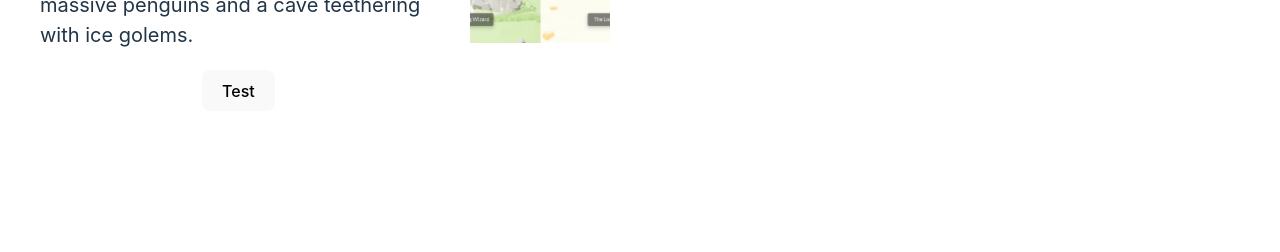
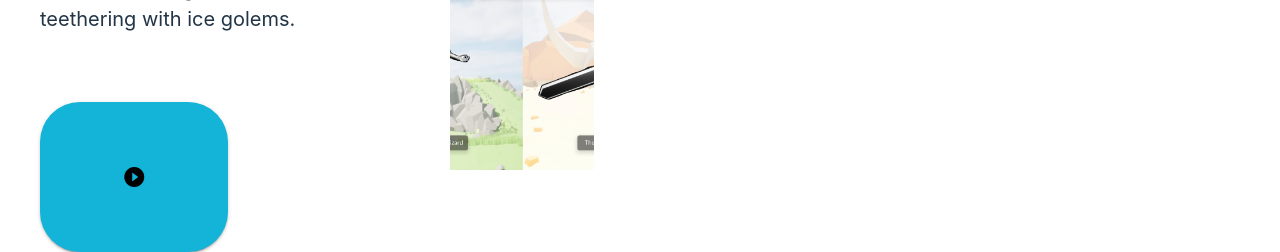
Before and after one commit to Silvision/portfolio, a React (Vite) app: page /ecosphere in a window 1280 px wide. Shown: the part 901-1153 px from the top of the page. Before the commit the page ends 1012 px from the top, so only its background shows below. Built offline with nearby package versions, Linux system fonts and the light colour scheme.

Commit message:
added styled blue button

```diff
--- a/src/Ecosphere.tsx
+++ b/src/Ecosphere.tsx
@@ -1,6 +1,7 @@
 import { motion } from "framer-motion";
 import { ecosphereMedia } from "./assets/images";
 import ProjectSwiper from "./components/StyledComponents/ProjectSwiper";
+import StyledButton from "./components/StyledComponents/StyledButton";
 
 function Ecosphere() {
 
@@ -28,7 +29,8 @@ function Ecosphere() {
             </p>
           </div>
 
-          <button> Test </button>
+          <br/><br/>
+          <div className="description-button"> <StyledButton icon="play_circle_filled_two_tone" buttonColor="playButton" buttonSize="extraLarge"/> </div>
 
         </div>
         <div className="container-project-slider">
--- a/src/components/StyledComponents/ProjectSwiper.css
+++ b/src/components/StyledComponents/ProjectSwiper.css
@@ -7,16 +7,24 @@
 }
 
 .container-project-description {
+    display: flex;
+    flex-direction: column;
     margin-right: 20px;
 }
 
 .container-project-description h1 {
-    font-size: 75px;
+    font-size: 3rem;
 }
 
 .container-project-description p {
     text-align: left;
     font-size: 20px;
+}
+
+.container-project-description .description-button {
+    height: 150px;
+    width: 50%;
+    align-self: flex-start;
 }
 
 .container-project-slider {
--- a/src/components/StyledComponents/StyledButton.tsx
+++ b/src/components/StyledComponents/StyledButton.tsx
@@ -5,22 +5,31 @@ import { createTheme } from "@mui/material/styles";
 
 type StyledButtonProps = {
   icon: string;
+  buttonColor: 'darkButtons' | 'playButton';
+  buttonSize: 'small' | 'medium' | 'large' | 'extraLarge';
 };
 
 declare module "@mui/material/styles" {
   interface Palette {
     darkButtons: Palette["primary"];
+    playButton: Palette["primary"];
   }
 
   interface PaletteOptions {
     darkButtons?: PaletteOptions["primary"];
+    playButton?: PaletteOptions["primary"];
   }
 }
 
-// Update the Button's color options to include an ochre option
+// Update the Button's color options to include options
 declare module "@mui/material/Button" {
   interface ButtonPropsColorOverrides {
     darkButtons: true;
+    playButton: true;
+  }
+
+  interface ButtonPropsSizeOverrides {
+    extraLarge: true;
   }
 }
 
@@ -32,20 +41,39 @@ const theme = createTheme({
       dark: "#2d2d2d",
       contrastText: "#a5a5a5",
     },
+    playButton: {
+      main:"#14b3d8",
+      light:"#000000",
+      dark:"",
+      contrastText:"#000000",
+    },
   },
+
+  components: {
+    MuiButton: {
+      variants: [
+        {
+          props: { size: "extraLarge" },
+          style: { fontSize: 80, width: "100%", height: "100%" }
+        }
+      ]
+    }
+  }
 });
 
-function StyledButton({ icon }: StyledButtonProps) {
+function StyledButton({ icon, buttonColor, buttonSize}: StyledButtonProps) {
+
   return (
     <ThemeProvider theme={theme}>
       <Button
         variant="contained"
-        color="darkButtons"
+        color={buttonColor}
+        size={buttonSize}
         sx={{
           borderRadius: "0.5em",
           "&:hover": {
             "& .MuiIcon-root": {
-              color: "#f0f0f0",
+              color: theme.palette[buttonColor].light,
             },
           },
         }}
--- a/src/components/TopBar.tsx
+++ b/src/components/TopBar.tsx
@@ -7,11 +7,11 @@ function TopBar() {
     <>
       <div className="top-bar">
         <Link to="/">
-          <StyledButton icon="appsIcon" />
+          <StyledButton icon="appsIcon" buttonColor="darkButtons" buttonSize="medium" />
         </Link>
 
         <Link to="profile">
-          <StyledButton icon="person" />
+          <StyledButton icon="person" buttonColor="darkButtons" buttonSize="medium"/>
         </Link>
       </div>
     </>
```
